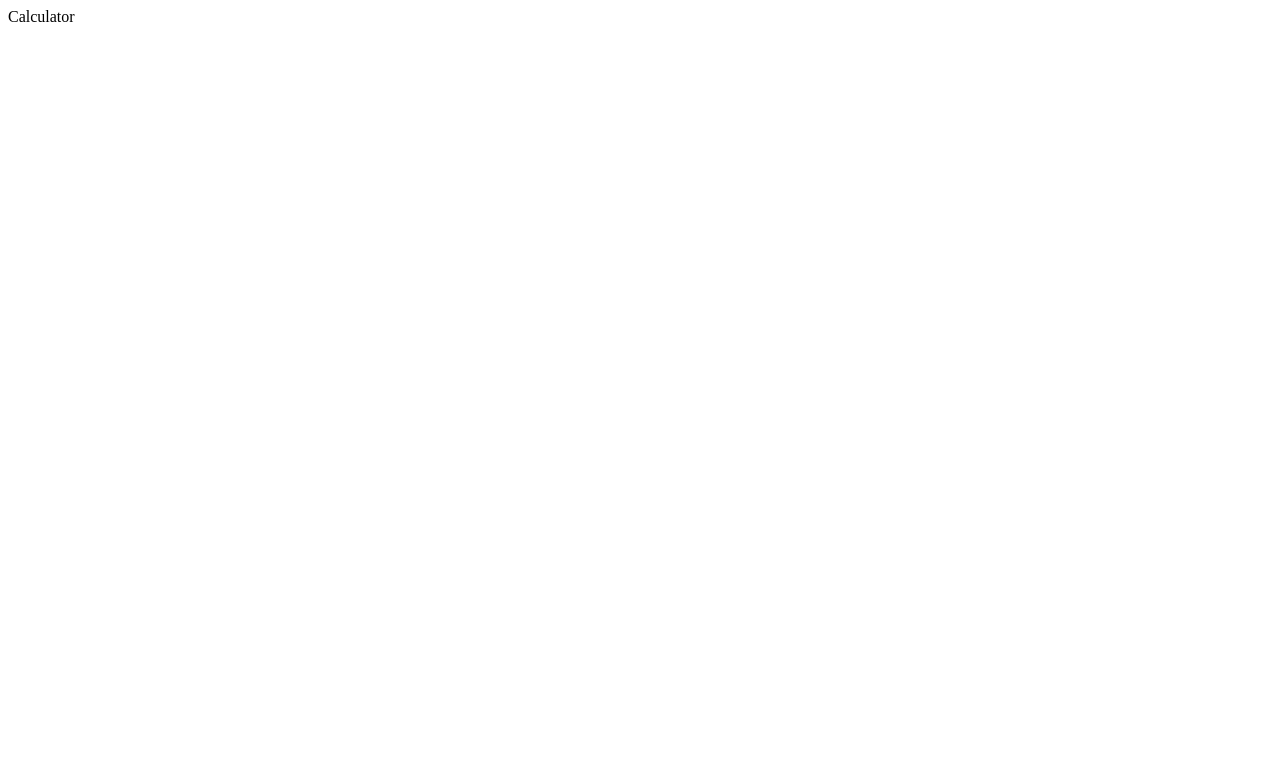
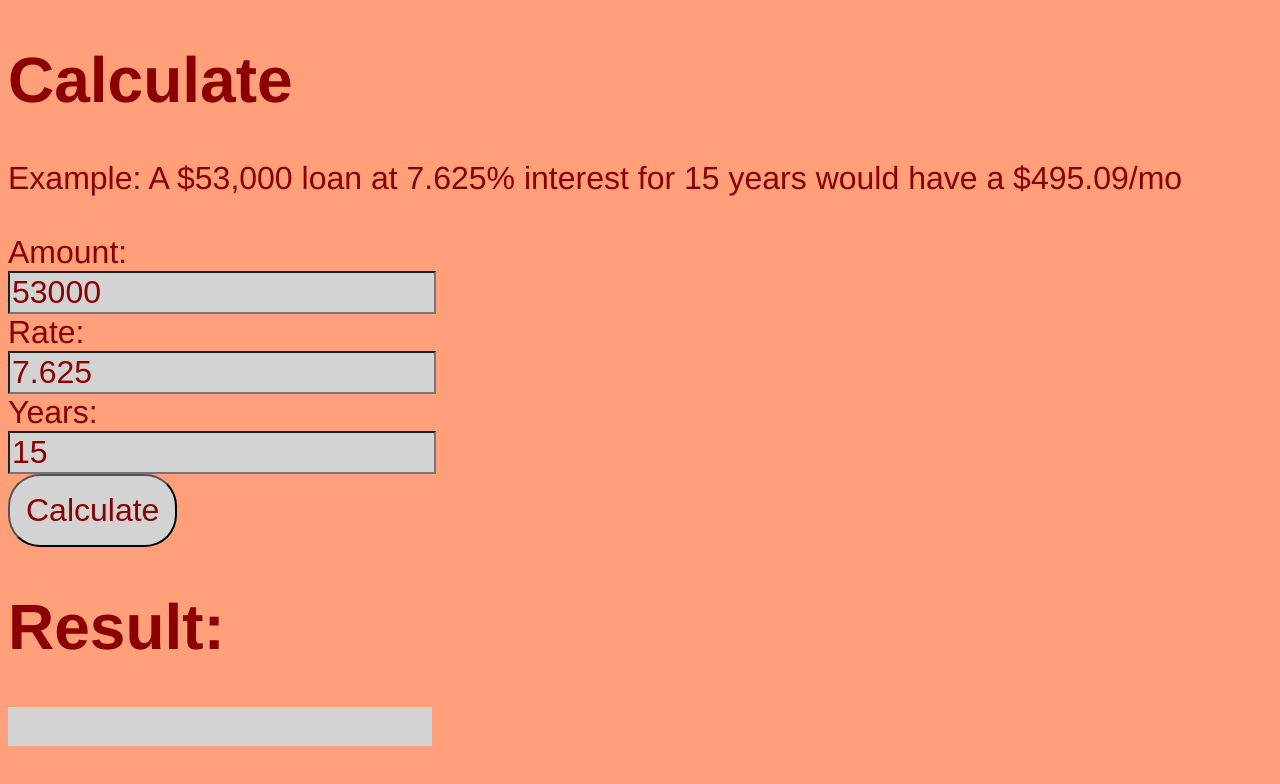
Before and after one commit to kevinelong/Calculators, a plain HTML site: page index.html in a window 1280 px wide. Drawn offline with Linux system fonts and the light colour scheme.

Commit message:
copy from week 3

```diff
--- /dev/null
+++ b/css/main.css
@@ -0,0 +1,17 @@
+body{
+    font-family: 'Franklin Gothic Medium', 'Arial Narrow', Arial, sans-serif;
+    color: darkred;
+    background-color: lightsalmon;
+    font-size: 2rem;
+}
+button, input{
+    font-size: 2rem;
+    color: darkred;
+    background-color: lightgrey;
+}
+
+button{
+    border: 2 px solid white;
+    border-radius: 1em;
+    padding: 0.5em;
+}
--- a/index.html
+++ b/index.html
@@ -1 +1,37 @@
-Calculator
+<!DOCTYPE html>
+<html lang="en">
+
+<head>
+    <meta charset="UTF-8">
+    <meta name="viewport" content="width=device-width, initial-scale=1.0">
+    <title>Calculate</title>
+    <script src="./scripts/payment_calculator.js"></script>
+    <script src="./scripts/main.js"></script>
+    <link rel="stylesheet" href="./css/main.css">
+</head>
+
+<body>
+    <h1>Calculate</h1>
+    <div class="example">
+        Example: A $53,000 loan at 7.625% interest for 15 years would have a $495.09/mo
+    </div>
+    <br>
+    <label>
+        <div class="input-label"> Amount: </div><input id="amount" type="number" value="53000">
+    </label>
+    <label>
+        <div class="input-label"> Rate: </div><input id="rate" type="number" value="7.625">
+    </label>
+    <label>
+        <div class="input-label"> Years: </div><input id="years" type="number" value="15">
+    </label>
+    <br>
+    <button id="calculateButton"> Calculate </button>
+    <h1>Result:</h1>
+    <input readonly id="output">
+    <!-- <div id="output"> $0,000.00 </div>
+     -->
+</body>
+
+
+</html>
--- /dev/null
+++ b/scripts/main.js
@@ -0,0 +1,31 @@
+function init() {
+    // const amount = document.getElementById("amount");
+    // const rate = document.getElementById("rate");
+    // const years = document.getElementById("years");
+    // const output = document.getElementById("output");
+
+    output.style = `border: none; display: block;`
+
+    function onCalculate() {
+
+        const amountValue = Number(amount.value);
+        const rateValue = Number(rate.value);
+        const yearsValue = Number(years.value);
+
+        output.value = "$" + calculate(yearsValue, rateValue, amountValue).toFixed(2);
+
+        // const apr = rateValue / 1200 // months and integer percent to fraction
+        // const term = yearsValue * 12 //months
+        // const amt = amountValue;
+
+        // const payment = amt*(apr * Math.pow((1 + apr), term))/(Math.pow((1 + apr), term) - 1);
+        // output.value = "$" + payment.toFixed(2);
+
+        // output.innerHTML = "" //clear out the old
+        // output.innerHTML = "" //clear out the old
+        // output.insertAdjacentText("afterbegin", payment); //appends so need to clear first
+
+    }
+    calculateButton.onclick = onCalculate;
+}
+window.onload = init;
--- /dev/null
+++ b/scripts/payment_calculator.js
@@ -0,0 +1,26 @@
+//https://onladder.co.uk/blog/how-to-calculate-mortgage-repayments/
+//https://codepen.io/andarch/pen/qBxpeY
+
+// SEE ALSO FIN LIBS like https://github.com/lmammino/financial
+
+//REUSABLE FUNCTION
+function calculate(term, apr, price){
+    apr = apr / 100 //convert to fraction from percent 0.033
+    apr = apr / 12; //convert year into months
+
+    term = term * 12; //conver years to months
+
+    const one_r_n = Math.pow((1 + apr), term)
+    const top = apr * one_r_n
+    const bottom = one_r_n - 1
+    const division_result = top / bottom
+    return price * division_result; //payment
+}
+
+//TESTING
+let term = 25; // 30 years
+let apr = 3.3; //Annual percentage rate
+const price = 350000; //price of house
+
+const payment = calculate(term, apr, price)
+console.log(payment); //expected 1714.8654830497117
```
